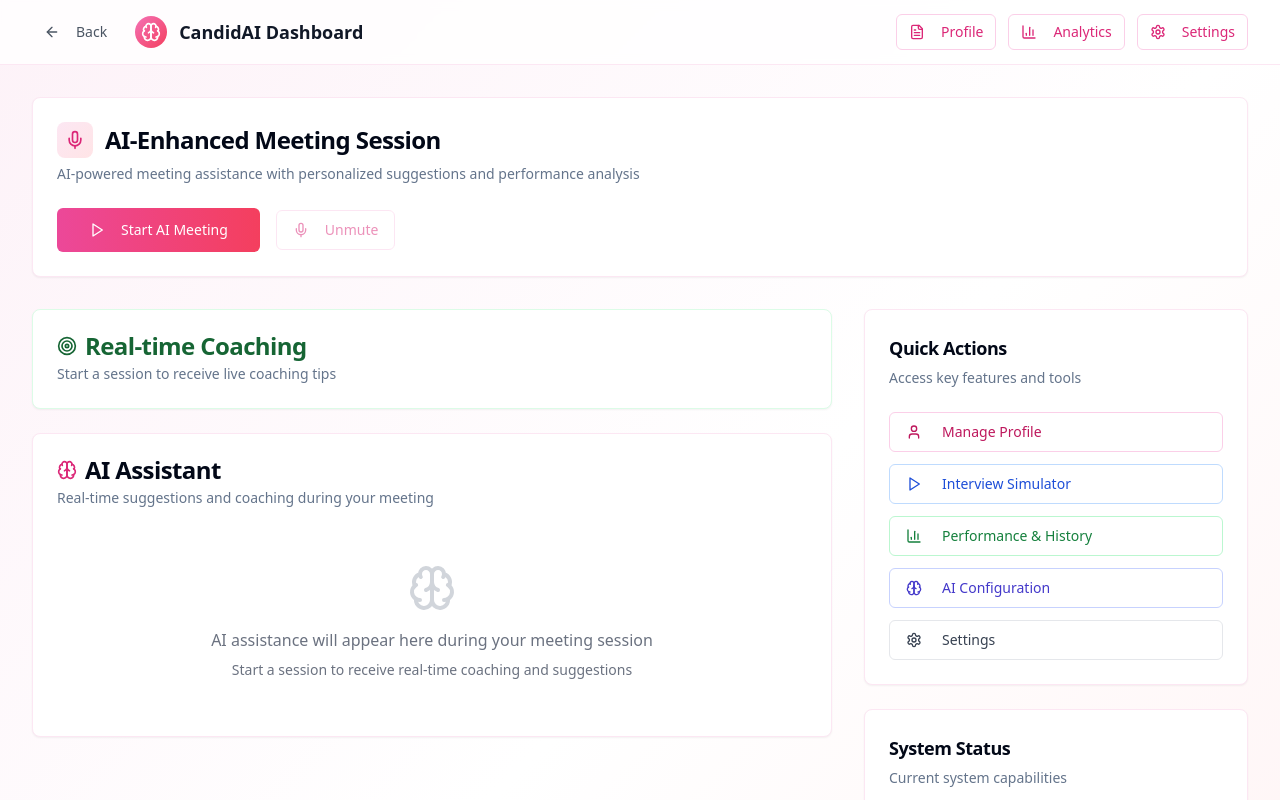
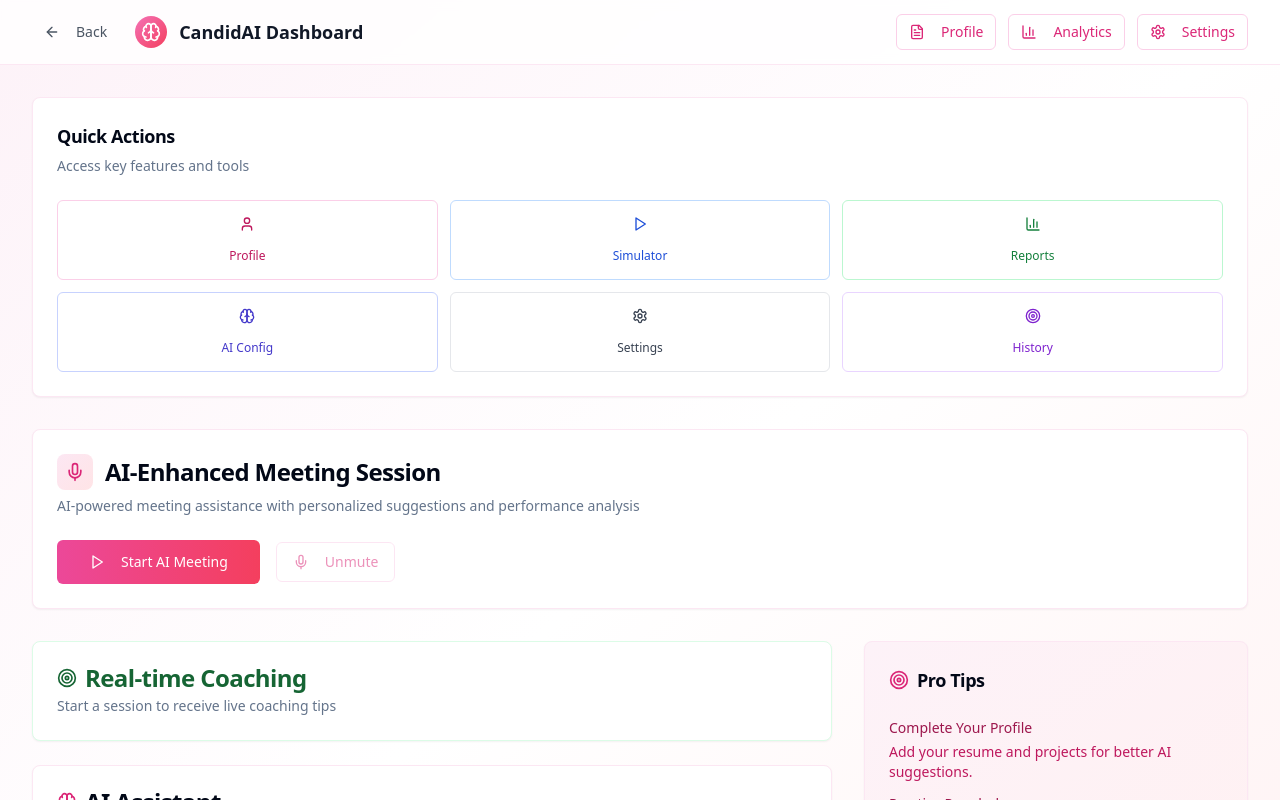
Before and after one commit to manyamgermany/candidai-interview-whisperer, a React (Vite) app: page / in a window 1280 px wide. Both pictures are taken after a click on the button "Dashboard". Shown: the top 800 px of the page. Built offline with nearby package versions, Linux system fonts and the light colour scheme.

Commit message:
Move quick actions and system status to other pages
Relocated the "Quick Actions" and "System Status" sections from the sidebar to other pages within the application, improving the organization and flow of the user interface.

```diff
--- a/src/components/Dashboard.tsx
+++ b/src/components/Dashboard.tsx
@@ -1,3 +1,4 @@
+
 import { useState } from "react";
 import { SpeechAnalytics } from "@/services/speechService";
 import { AIResponse } from "@/services/aiService";
@@ -7,8 +8,8 @@ import { SessionControl } from "./dashboard/SessionControl";
 import { LiveMetrics } from "./dashboard/LiveMetrics";
 import { AIAssistant } from "./dashboard/AIAssistant";
 import { TranscriptDisplay } from "./dashboard/TranscriptDisplay";
-import { RecentSessions } from "./dashboard/RecentSessions";
 import { Sidebar } from "./dashboard/Sidebar";
+import { QuickActions } from "./dashboard/QuickActions";
 import { ProfileManager } from "./profile/ProfileManager";
 import { PerformanceReports } from "./dashboard/PerformanceReports";
 import { InterviewSimulator } from "./dashboard/InterviewSimulator";
@@ -140,6 +141,14 @@ const Dashboard = ({ onNavigate }: DashboardProps) => {
       <DashboardHeader onNavigate={onNavigate} />
 
       <div className="max-w-7xl mx-auto px-4 sm:px-6 lg:px-8 py-8">
+        {/* Quick Actions */}
+        <div className="mb-8">
+          <QuickActions
+            onNavigate={onNavigate}
+            onViewChange={setActiveView}
+          />
+        </div>
+
         {/* Session Control */}
         <div className="mb-8">
           <SessionControl
--- a/src/components/dashboard/AIConfigPanel.tsx
+++ b/src/components/dashboard/AIConfigPanel.tsx
@@ -9,6 +9,7 @@ import { ResponseConfig } from "./config/ResponseConfig";
 import { FeatureToggles } from "./config/FeatureToggles";
 import { LoadingState } from "./config/LoadingState";
 import { AIFeaturesIndicator } from "./AIFeaturesIndicator";
+import { SystemStatus } from "./SystemStatus";
 
 export const AIConfigPanel = () => {
   const { config, loading, error, updateConfig, resetConfig, saveConfiguration, isSaving } = useAIConfig();
@@ -32,6 +33,9 @@ export const AIConfigPanel = () => {
   return (
     <div className="space-y-6">
       <ConfigHeader onReset={resetConfig} onSave={saveConfiguration} isSaving={isSaving} />
+
+      {/* System Status */}
+      <SystemStatus />
 
       {/* AI Features Status */}
       <Card className="border-pink-100">
--- /dev/null
+++ b/src/components/dashboard/QuickActions.tsx
@@ -0,0 +1,75 @@
+
+import { Card, CardContent, CardDescription, CardHeader, CardTitle } from "@/components/ui/card";
+import { Button } from "@/components/ui/button";
+import { User, Target, BarChart3, Settings, Play, Brain } from "lucide-react";
+
+interface QuickActionsProps {
+  onNavigate: (tab: string) => void;
+  onViewChange: (view: 'dashboard' | 'profile' | 'simulator' | 'reports' | 'config' | 'history') => void;
+}
+
+export const QuickActions = ({ onNavigate, onViewChange }: QuickActionsProps) => {
+  return (
+    <Card className="border-pink-100">
+      <CardHeader>
+        <CardTitle className="text-lg">Quick Actions</CardTitle>
+        <CardDescription>Access key features and tools</CardDescription>
+      </CardHeader>
+      <CardContent className="grid grid-cols-2 md:grid-cols-3 gap-3">
+        <Button
+          onClick={() => onViewChange('profile')}
+          variant="outline"
+          className="flex flex-col h-20 border-pink-200 text-pink-700 hover:bg-pink-50"
+        >
+          <User className="h-5 w-5 mb-2" />
+          <span className="text-xs">Profile</span>
+        </Button>
+
+        <Button
+          onClick={() => onViewChange('simulator')}
+          variant="outline"
+          className="flex flex-col h-20 border-blue-200 text-blue-700 hover:bg-blue-50"
+        >
+          <Play className="h-5 w-5 mb-2" />
+          <span className="text-xs">Simulator</span>
+        </Button>
+
+        <Button
+          onClick={() => onViewChange('reports')}
+          variant="outline"
+          className="flex flex-col h-20 border-green-200 text-green-700 hover:bg-green-50"
+        >
+          <BarChart3 className="h-5 w-5 mb-2" />
+          <span className="text-xs">Reports</span>
+        </Button>
+
+        <Button
+          onClick={() => onViewChange('config')}
+          variant="outline"
+          className="flex flex-col h-20 border-indigo-200 text-indigo-700 hover:bg-indigo-50"
+        >
+          <Brain className="h-5 w-5 mb-2" />
+          <span className="text-xs">AI Config</span>
+        </Button>
+
+        <Button
+          onClick={() => onNavigate('settings')}
+          variant="outline"
+          className="flex flex-col h-20 border-gray-200 text-gray-700 hover:bg-gray-50"
+        >
+          <Settings className="h-5 w-5 mb-2" />
+          <span className="text-xs">Settings</span>
+        </Button>
+
+        <Button
+          onClick={() => onViewChange('history')}
+          variant="outline"
+          className="flex flex-col h-20 border-purple-200 text-purple-700 hover:bg-purple-50"
+        >
+          <Target className="h-5 w-5 mb-2" />
+          <span className="text-xs">History</span>
+        </Button>
+      </CardContent>
+    </Card>
+  );
+};
--- a/src/components/dashboard/Sidebar.tsx
+++ b/src/components/dashboard/Sidebar.tsx
@@ -1,8 +1,6 @@
 
 import { Card, CardContent, CardDescription, CardHeader, CardTitle } from "@/components/ui/card";
-import { Button } from "@/components/ui/button";
-import { Badge } from "@/components/ui/badge";
-import { User, Target, BarChart3, Settings, FileText, Play, Brain, History } from "lucide-react";
+import { Target } from "lucide-react";
 
 interface SidebarProps {
   onNavigate: (tab: string) => void;
@@ -12,89 +10,6 @@ interface SidebarProps {
 export const Sidebar = ({ onNavigate, onViewChange }: SidebarProps) => {
   return (
     <div className="space-y-6">
-      {/* Quick Actions */}
-      <Card className="border-pink-100">
-        <CardHeader>
-          <CardTitle className="text-lg">Quick Actions</CardTitle>
-          <CardDescription>Access key features and tools</CardDescription>
-        </CardHeader>
-        <CardContent className="space-y-3">
-          <Button
-            onClick={() => onViewChange('profile')}
-            variant="outline"
-            className="w-full justify-start border-pink-200 text-pink-700 hover:bg-pink-50"
-          >
-            <User className="h-4 w-4 mr-3" />
-            Manage Profile
-          </Button>
-
-          <Button
-            onClick={() => onViewChange('simulator')}
-            variant="outline"
-            className="w-full justify-start border-blue-200 text-blue-700 hover:bg-blue-50"
-          >
-            <Play className="h-4 w-4 mr-3" />
-            Interview Simulator
-          </Button>
-
-          <Button
-            onClick={() => onViewChange('reports')}
-            variant="outline"
-            className="w-full justify-start border-green-200 text-green-700 hover:bg-green-50"
-          >
-            <BarChart3 className="h-4 w-4 mr-3" />
-            Performance & History
-          </Button>
-
-          <Button
-            onClick={() => onViewChange('config')}
-            variant="outline"
-            className="w-full justify-start border-indigo-200 text-indigo-700 hover:bg-indigo-50"
-          >
-            <Brain className="h-4 w-4 mr-3" />
-            AI Configuration
-          </Button>
-
-          <Button
-            onClick={() => onNavigate('settings')}
-            variant="outline"
-            className="w-full justify-start border-gray-200 text-gray-700 hover:bg-gray-50"
-          >
-            <Settings className="h-4 w-4 mr-3" />
-            Settings
-          </Button>
-        </CardContent>
-      </Card>
-
-      {/* AI Status Summary */}
-      <Card className="border-pink-100">
-        <CardHeader>
-          <CardTitle className="text-lg">System Status</CardTitle>
-          <CardDescription>Current system capabilities</CardDescription>
-        </CardHeader>
-        <CardContent className="space-y-3">
-          <div className="flex items-center justify-between">
-            <span className="text-sm">AI Assistance</span>
-            <Badge className="bg-green-100 text-green-700 border-green-200">Ready</Badge>
-          </div>
-
-          <div className="flex items-center justify-between">
-            <span className="text-sm">Speech Analysis</span>
-            <Badge className="bg-green-100 text-green-700 border-green-200">Active</Badge>
-          </div>
-
-          <div className="flex items-center justify-between">
-            <span className="text-sm">Performance Tracking</span>
-            <Badge className="bg-green-100 text-green-700 border-green-200">Active</Badge>
-          </div>
-
-          <div className="flex items-center justify-between">
-            <span className="text-sm">Real-time Coaching</span>
-            <Badge className="bg-blue-100 text-blue-700 border-blue-200">Live</Badge>
-          </div>
-        </CardContent>
-      </Card>
-
       {/* Pro Tips */}
       <Card className="bg-gradient-to-br from-pink-50 to-rose-50 border-pink-100">
         <CardHeader>
--- /dev/null
+++ b/src/components/dashboard/SystemStatus.tsx
@@ -0,0 +1,35 @@
+
+import { Card, CardContent, CardDescription, CardHeader, CardTitle } from "@/components/ui/card";
+import { Badge } from "@/components/ui/badge";
+
+export const SystemStatus = () => {
+  return (
+    <Card className="border-pink-100">
+      <CardHeader>
+        <CardTitle className="text-lg">System Status</CardTitle>
+        <CardDescription>Current system capabilities</CardDescription>
+      </CardHeader>
+      <CardContent className="space-y-3">
+        <div className="flex items-center justify-between">
+          <span className="text-sm">AI Assistance</span>
+          <Badge className="bg-green-100 text-green-700 border-green-200">Ready</Badge>
+        </div>
+
+        <div className="flex items-center justify-between">
+          <span className="text-sm">Speech Analysis</span>
+          <Badge className="bg-green-100 text-green-700 border-green-200">Active</Badge>
+        </div>
+
+        <div className="flex items-center justify-between">
+          <span className="text-sm">Performance Tracking</span>
+          <Badge className="bg-green-100 text-green-700 border-green-200">Active</Badge>
+        </div>
+
+        <div className="flex items-center justify-between">
+          <span className="text-sm">Real-time Coaching</span>
+          <Badge className="bg-blue-100 text-blue-700 border-blue-200">Live</Badge>
+        </div>
+      </CardContent>
+    </Card>
+  );
+};
```
